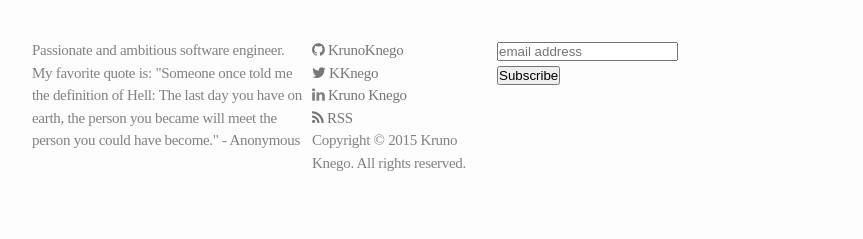
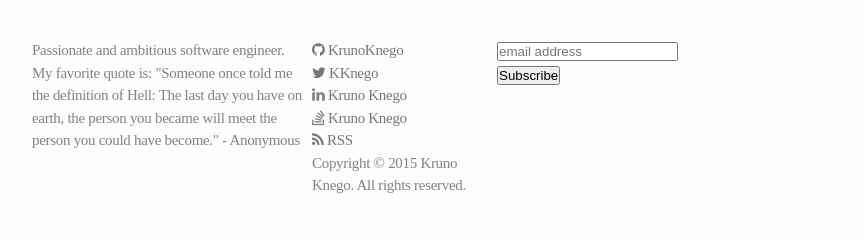
Before and after one commit to guotechfin/KrunoKnego.github.io, a Jekyll site: the page built from index.html, in a window 1280 px wide. Shown: the part 2065-2304 px from the top of the page, without its empty margins (208-1071 px from the left). Built offline with Jekyll 4.4.1, drawn with Linux system fonts in a browser that asks for light colours; nearby versions of some CDN libraries; the list of posts is cut into pages by our own code; comment, search, counter and statistics services are not loaded.

Commit message:
Stackoverflow account added.

```diff
--- a/_includes/footer.html
+++ b/_includes/footer.html
@@ -33,6 +33,10 @@
               <i class="fa fa-linkedin"></i>
               <a title="Kruno Knego Linkedin Profile" href="http://hr.linkedin.com/in/krunoknego/">Kruno Knego</a>
           </li>
+          <li>
+              <i class="fa fa-stack-overflow"></i>
+              <a title="Kruno Knego Stackoverflow Careers Profile" href="https://careers.stackoverflow.com/krunoknego">Kruno Knego</a>
+          </li>
         <li>
             <a title="RSS feed for Kruno's Blog" href="{{ "/feed.xml" | prepend: site.baseurl }}">
             <i class="fa fa-rss"></i>
```
